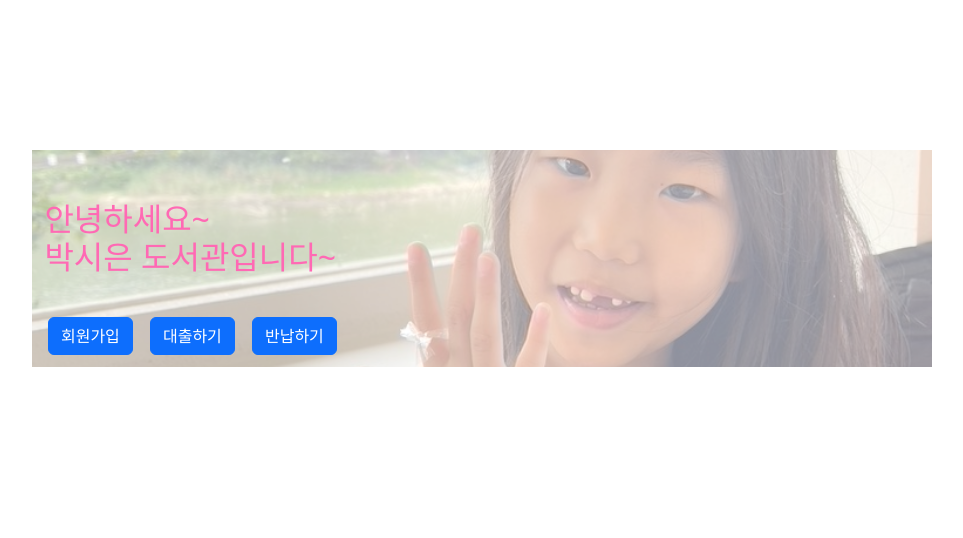
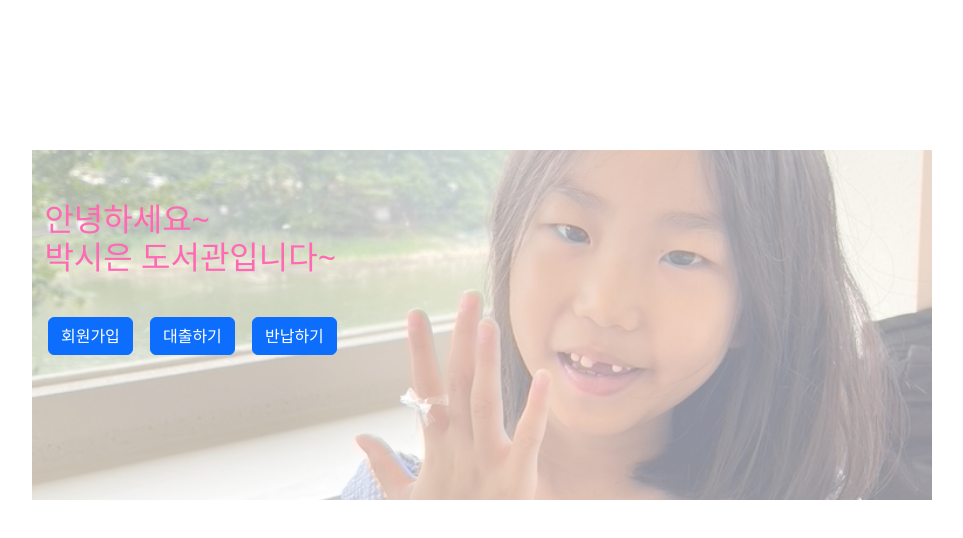
Before and after one commit to chp320/libSys2, a Vue app in the folder front-end/: page / in a window 1280 px wide. Shown: the top 538 px of the page, without its empty margins (196-1159 px from the left). Built offline with nearby package versions, Linux system fonts and the light colour scheme.

Commit message:
welcome 페이지 배경화면 수정

```diff
--- a/front-end/src/components/WelcomePage.vue
+++ b/front-end/src/components/WelcomePage.vue
@@ -42,13 +42,16 @@ export default {
 <style scoped>
 .container {
   max-width: 900px;
+  //max-height: 500px;
   position: relative;
   top: 150px;
   left: 3%;
 }
 .container::before {
-  width: 100%;
-  height: 100%;
+  //width: 100%;
+  //height: 100%;
+  width: 900px;
+  height: 350px;
   position: absolute;
   content: "";
   background-image: url("../assets/image1.jpeg");
```
Also changed, not shown: 1 other file (tests, documents, lock files or other folders).
